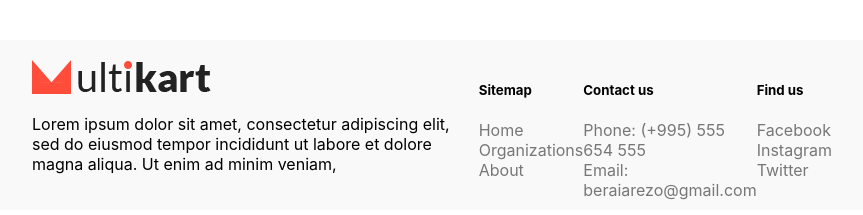
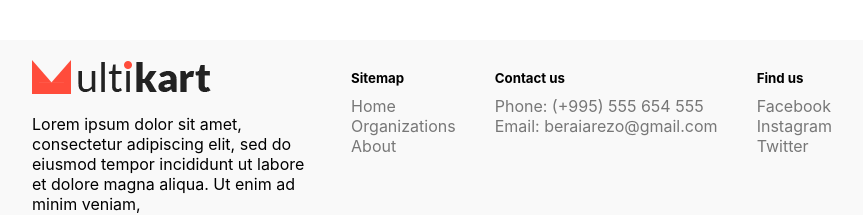
Before and after one commit to beraiarezo/FrontendCasa, a React app: page / in a window 1280 px wide. Shown: the part 1167-1382 px from the top of the page, without its empty margins (208-1071 px from the left). Built offline with nearby package versions, Linux system fonts and the light colour scheme; a web font is replaced by a local one.

Commit message:
fixed footer style

```diff
--- a/src/Layout/Footer/index.jsx
+++ b/src/Layout/Footer/index.jsx
@@ -6,7 +6,7 @@ export const Footer = () => {
     <footer className="main-footer">
       <div className="container">
         <div className="main-footer-wrapper">
-          <div className="footer-about-section">
+          <div className="footer-about-sidebar">
             <div>
               <img src={logo} alt="logo" />
               <p>
--- a/src/Layout/Footer/style.scss
+++ b/src/Layout/Footer/style.scss
@@ -8,7 +8,13 @@ footer.main-footer {
     width: 100%;
     flex-wrap: nowrap;
     justify-content: space-between;
+    h5 {
+      margin: 10px 0;
+    }
     // align-items: center;
+    .footer-about-sidebar {
+      width: 35%;
+    }
   }
   ul {
     li {
```
